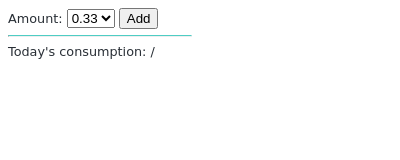
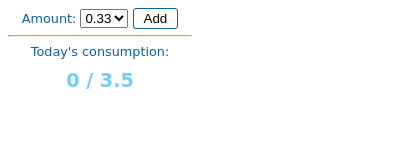
Before and after one commit to AyoubIssaad/water_tracker, a browser extension: page popup.html in a window 400 px wide. Drawn offline with Linux system fonts and the light colour scheme; a web font is replaced by a local one.

Commit message:
new modifs

```diff
--- a/popup.html
+++ b/popup.html
@@ -22,7 +22,10 @@
           <input type="submit" value="Add" />
         </form>
         <hr />
-        Today's consumption: <span id="today"></span> / <span id="goal"></span>
+        Today's consumption:
+        <div class="dailyConsumption">
+          <span id="today"></span> / <span id="goal"></span>
+        </div>
       </div>
     </div>
   </body>
--- a/popup.js
+++ b/popup.js
@@ -13,13 +13,16 @@ window.onload = function () {
                 let db = data.consumption;
                 db.push(todayConsumption);
                 chrome.storage.local.set({ consumption: db});
+                document.getElementById('today').innerHTML = '0';
+                document.getElementById('goal').innerHTML = data.goal;
+            }else{
+                document.getElementById('today').innerHTML = data.consumption[data.consumption.length - 1].amount;
+                document.getElementById('goal').innerHTML = data.goal;
             }
     })
 
+    chrome.storage.local.get({ goal: 3.5, consumption: [] }, data => {
 
-    chrome.storage.local.get({ goal: 3.5, consumption: [] }, data => {
-        document.getElementById('today').innerHTML = data.consumption[data.consumption.length - 1].amount;
-        document.getElementById('goal').innerHTML = data.goal;
     })
 
     var addForm = document.getElementById('addForm');
@@ -41,9 +44,9 @@ window.onload = function () {
             newData.push(newDaily);
             //console.log("TCL: newData", newData)
             chrome.storage.local.set({ consumption: newData });
+            document.getElementById('today').innerHTML = newAmount;
         })
     })
-
 }
 // const enableDisable = (currentState) => chrome.storage.local.set({ 'isEnabled': !currentState });
 
--- a/style.css
+++ b/style.css
@@ -26,82 +26,12 @@ body {
   background-color: #ffffff;
   font-family: "Patua One", cursive;
   font-size: 0.8em;
-  color: #292f36;
+  color: #0f5e9c;
+  text-align: center;
 }
 .container {
 }
 
-/* On Off Style */
-/* .onOffSwitch {
-  position: relative;
-  width: 76px;
-  -webkit-user-select: none;
-  -moz-user-select: none;
-  -ms-user-select: none;
-}
-.onOffSwitch-checkbox {
-  display: none;
-}
-.onOffSwitch-label {
-  display: block;
-  overflow: hidden;
-  cursor: pointer;
-  border: 2px solid #cfcfcf;
-  border-radius: 20px;
-}
-.onOffSwitch-inner {
-  display: block;
-  width: 200%;
-  margin-left: -100%;
-  transition: margin 0.3s ease-in 0s;
-}
-.onOffSwitch-inner:before,
-.onOffSwitch-inner:after {
-  display: block;
-  float: left;
-  width: 50%;
-  height: 21px;
-  padding: 0;
-  line-height: 21px;
-  font-size: 14px;
-  color: white;
-  font-family: Trebuchet, Arial, sans-serif;
-  font-weight: bold;
-  box-sizing: border-box;
-}
-.onOffSwitch-inner:before {
-  content: "ON";
-  padding-left: 10px;
-  background-color: #4ecdc4;
-  color: #ffffff;
-}
-.onOffSwitch-inner:after {
-  content: "OFF";
-  padding-right: 10px;
-  background-color: #eeeeee;
-  color: #999999;
-  text-align: right;
-}
-.onOffSwitch-switch {
-  display: block;
-  width: 16px;
-  margin: 2.5px;
-  background: #ffffff;
-  position: absolute;
-  top: 0;
-  bottom: 0;
-  right: 51px;
-  border: 2px solid #cfcfcf;
-  border-radius: 20px;
-  transition: all 0.3s ease-in 0s;
-}
-.onOffSwitch-checkbox:checked + .onOffSwitch-label .onOffSwitch-inner {
-  margin-left: 0;
-}
-.onOffSwitch-checkbox:checked + .onOffSwitch-label .onOffSwitch-switch {
-  right: 0px;
-} */
-/* End On Off Style */
 label {
   /* font-weight: bold; */
 }
@@ -116,3 +46,27 @@ label {
 hr {
   border-top: 1px solid #4ecdc4;
 }
+input {
+  border: 1px solid #0f5e9c;
+  background: #ffffff;
+  -webkit-border-radius: 3px;
+  border-radius: 3px;
+}
+input[type="submit"] {
+  padding: 2px 10px;
+
+  cursor: pointer;
+}
+input[type="submit"]:hover {
+  background-color: #74ccf4;
+  border: 1px solid #74ccf4;
+  color: white;
+  font-weight: bold;
+}
+.dailyConsumption {
+  font-weight: bold;
+  font-size: 1.5em;
+  text-align: center;
+  margin-top: 10px;
+  color: #74ccf4;
+}
```
Also changed, not shown: background.js (+11 -0 lines), README.md, manifest.json.
